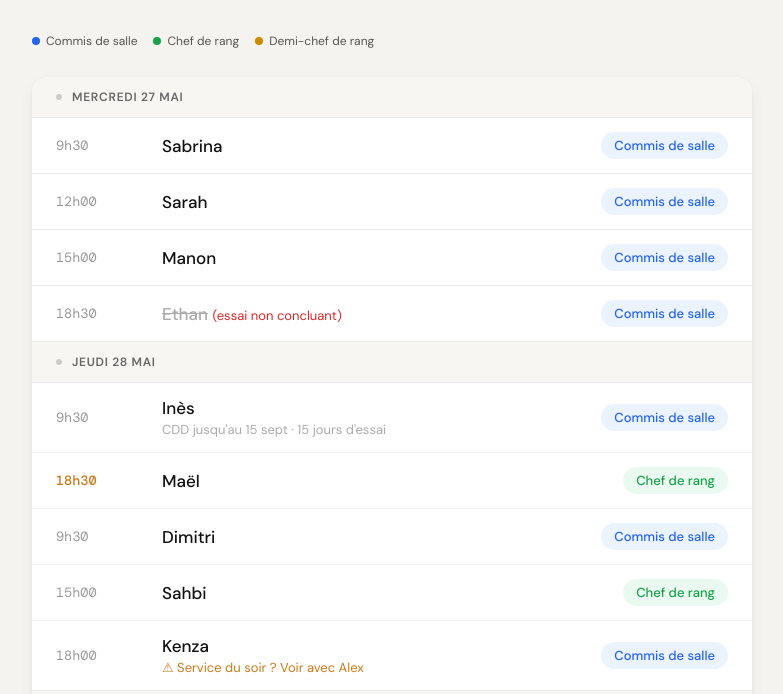
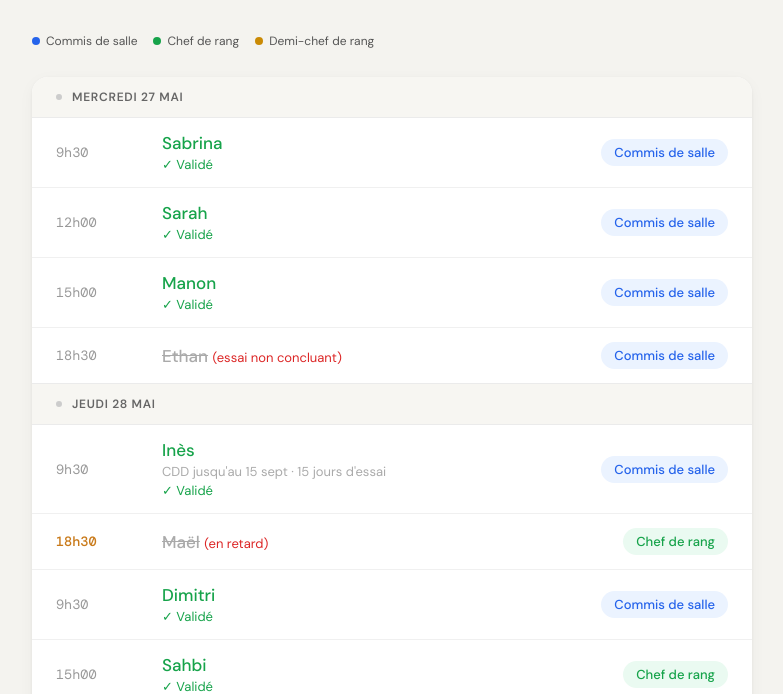
Before and after one commit to cvnissachic-dotcom/Essais-salle, a plain HTML site: page index.html in a window 1280 px wide. Shown: the part 106-800 px from the top of the page, without its empty margins (248-1031 px from the left). Drawn offline with nearby package versions, Linux system fonts and the light colour scheme.

Commit message:
index.html

```diff
--- a/index.html
+++ b/index.html
@@ -26,6 +26,7 @@
   .person-name { font-size: 17px; font-weight: 500; color: #111; }
   .person-note { font-size: 13px; color: #AAA; margin-top: 2px; }
   .person-note.warn { color: #C97A1A; }
+  .person-note.success { color: #16A34A; }
   .badge { display: inline-flex; align-items: center; padding: 5px 13px; border-radius: 20px; font-size: 13px; font-weight: 500; white-space: nowrap; }
   .badge-commis { background: #EBF3FF; color: #2563EB; }
   .badge-cdr { background: #EAFAF1; color: #16A34A; }
@@ -48,9 +49,9 @@
 
     <div class="day-block">
       <div class="day-header"><div class="day-dot"></div><span>Mercredi 27 mai</span></div>
-      <div class="row"><div class="time">9h30</div><div class="person"><div class="person-name">Sabrina</div></div><span class="badge badge-commis">Commis de salle</span></div>
-      <div class="row"><div class="time">12h00</div><div class="person"><div class="person-name">Sarah</div></div><span class="badge badge-commis">Commis de salle</span></div>
-      <div class="row"><div class="time">15h00</div><div class="person"><div class="person-name">Manon</div></div><span class="badge badge-commis">Commis de salle</span></div>
+      <div class="row"><div class="time">9h30</div><div class="person"><div class="person-name" style="color:#16A34A;">Sabrina</div><div class="person-note success">✓ Validé</div></div><span class="badge badge-commis">Commis de salle</span></div>
+      <div class="row"><div class="time">12h00</div><div class="person"><div class="person-name" style="color:#16A34A;">Sarah</div><div class="person-note success">✓ Validé</div></div><span class="badge badge-commis">Commis de salle</span></div>
+      <div class="row"><div class="time">15h00</div><div class="person"><div class="person-name" style="color:#16A34A;">Manon</div><div class="person-note success">✓ Validé</div></div><span class="badge badge-commis">Commis de salle</span></div>
       <div class="row"><div class="time">18h30</div><div class="person"><div class="person-name"><span style="text-decoration:line-through;color:#AAA;">Ethan</span> <span style="color:#DC2626;font-size:13px;font-weight:400;">(essai non concluant)</span></div></div><span class="badge badge-commis">Commis de salle</span></div>
     </div>
 
@@ -58,11 +59,11 @@
 
     <div class="day-block">
       <div class="day-header"><div class="day-dot"></div><span>Jeudi 28 mai</span></div>
-      <div class="row"><div class="time">9h30</div><div class="person"><div class="person-name">Inès</div><div class="person-note">CDD jusqu'au 15 sept · 15 jours d'essai</div></div><span class="badge badge-commis">Commis de salle</span></div>
-      <div class="row"><div class="time" style="color:#C97A1A;font-weight:500;">18h30</div><div class="person"><div class="person-name">Maël</div></div><span class="badge badge-cdr">Chef de rang</span></div>
-      <div class="row"><div class="time">9h30</div><div class="person"><div class="person-name">Dimitri</div></div><span class="badge badge-commis">Commis de salle</span></div>
-      <div class="row"><div class="time">15h00</div><div class="person"><div class="person-name">Sahbi</div></div><span class="badge badge-cdr">Chef de rang</span></div>
-      <div class="row"><div class="time">18h00</div><div class="person"><div class="person-name">Kenza</div><div class="person-note warn">⚠ Service du soir ? Voir avec Alex</div></div><span class="badge badge-commis">Commis de salle</span></div>
+      <div class="row"><div class="time">9h30</div><div class="person"><div class="person-name" style="color:#16A34A;">Inès</div><div class="person-note">CDD jusqu'au 15 sept · 15 jours d'essai</div><div class="person-note success">✓ Validé</div></div><span class="badge badge-commis">Commis de salle</span></div>
+      <div class="row"><div class="time" style="color:#C97A1A;font-weight:500;">18h30</div><div class="person"><div class="person-name"><span style="text-decoration:line-through;color:#AAA;">Maël</span> <span style="color:#DC2626;font-size:13px;font-weight:400;">(en retard)</span></div></div><span class="badge badge-cdr">Chef de rang</span></div>
+      <div class="row"><div class="time">9h30</div><div class="person"><div class="person-name" style="color:#16A34A;">Dimitri</div><div class="person-note success">✓ Validé</div></div><span class="badge badge-commis">Commis de salle</span></div>
+      <div class="row"><div class="time">15h00</div><div class="person"><div class="person-name" style="color:#16A34A;">Sahbi</div><div class="person-note success">✓ Validé</div></div><span class="badge badge-cdr">Chef de rang</span></div>
+      <div class="row"><div class="time">18h00</div><div class="person"><div class="person-name"><span style="text-decoration:line-through;color:#AAA;">Kenza</span> <span style="color:#DC2626;font-size:13px;font-weight:400;">(essai non concluant)</span></div></div><span class="badge badge-commis">Commis de salle</span></div>
     </div>
 
     <div class="divider"></div>
@@ -72,7 +73,6 @@
       <div class="row"><div class="time">9h30</div><div class="person"><div class="person-name">Robin</div></div><span class="badge badge-cdr">Chef de rang</span></div>
       <div class="row"><div class="time">11h00</div><div class="person"><div class="person-name">Nicolas</div></div><span class="badge badge-demichef">Demi-chef de rang</span></div>
       <div class="row"><div class="time">11h30</div><div class="person"><div class="person-name">Wasel</div></div><span class="badge badge-cdr">Chef de rang</span></div>
-      <div class="row"><div class="time">11h30</div><div class="person"><div class="person-name">Erwan</div></div><span class="badge badge-commis">Commis de salle</span></div>
     </div>
 
     <div class="divider"></div>
```
